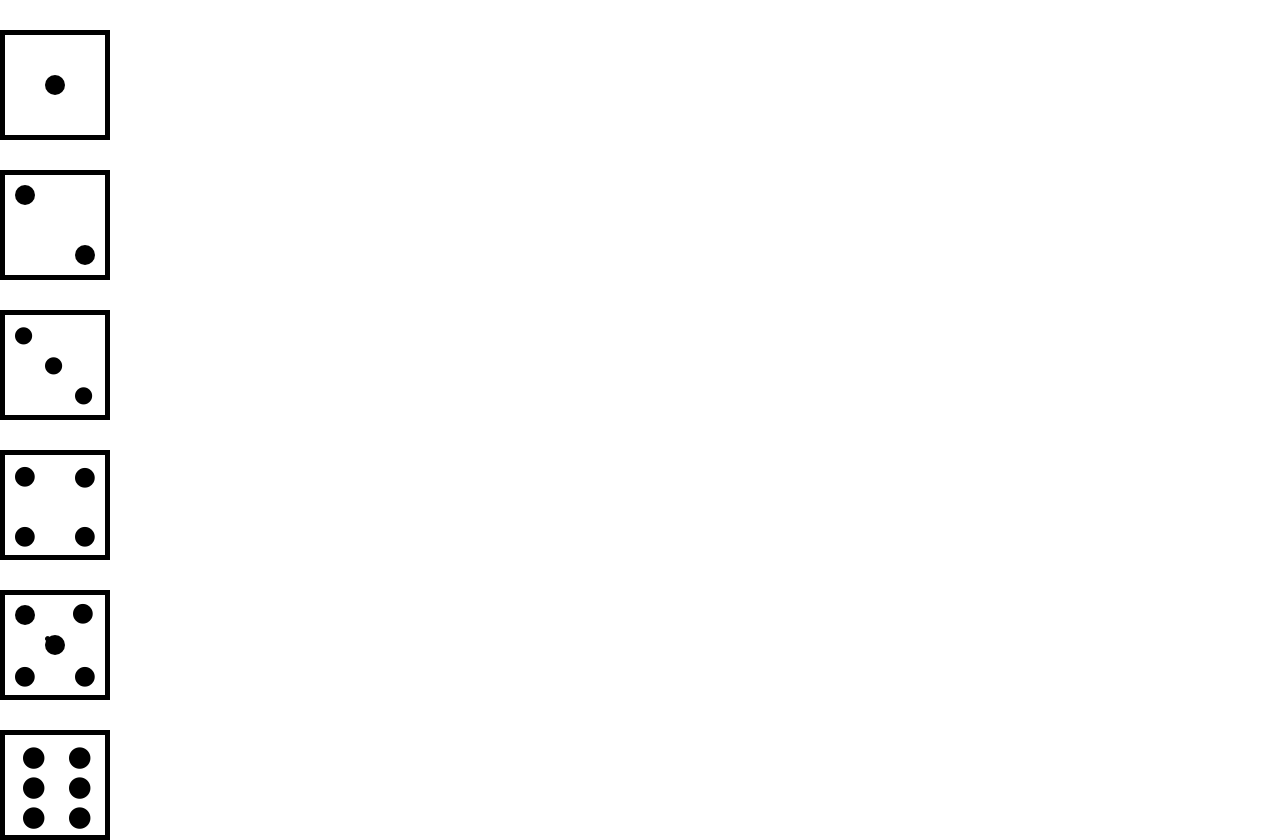
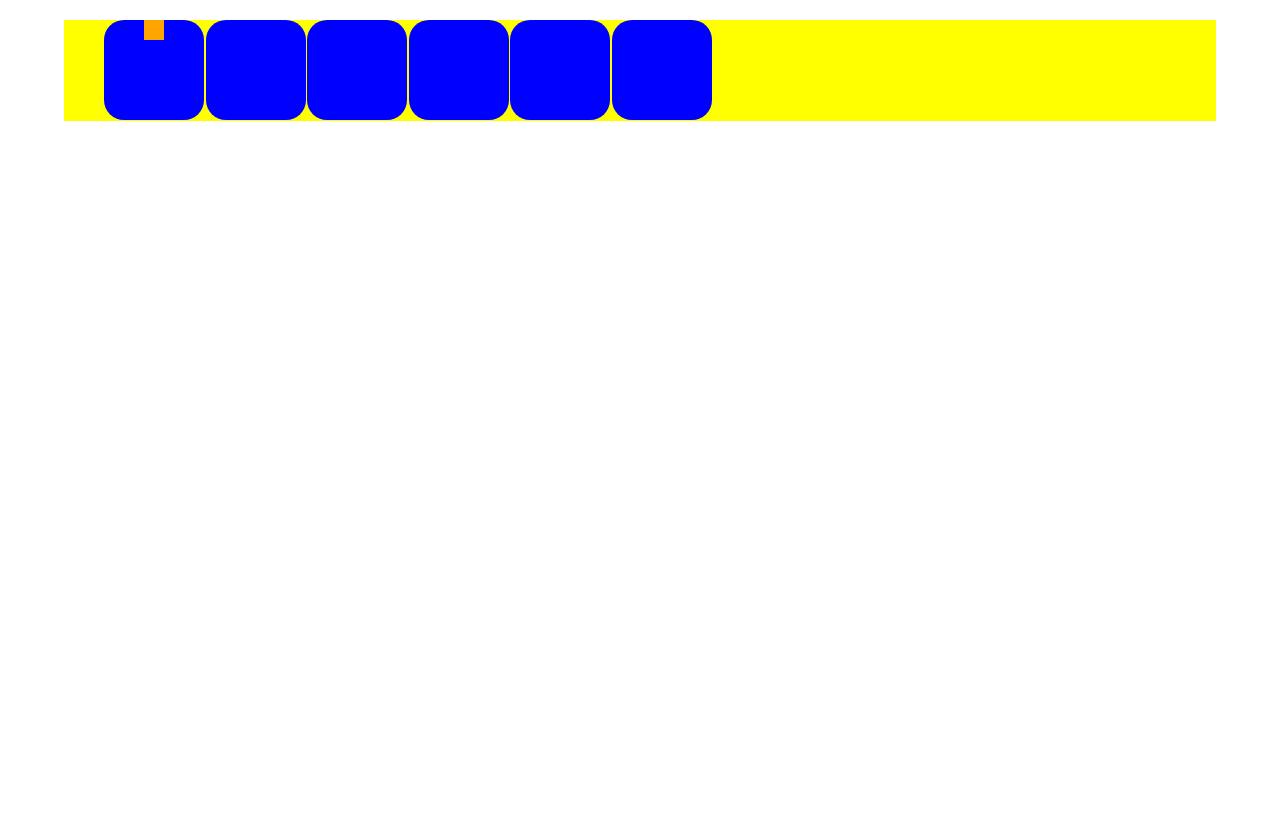
Before and after one commit to geekwise-jennifer-tablett/dice, a plain HTML site: page index.html in a window 1280 px wide. Drawn offline with Linux system fonts and the light colour scheme.

Commit message:
dice_try_two
02/29/16 14:34

```diff
--- a/css/style.css
+++ b/css/style.css
@@ -1,184 +1,34 @@
 html,body{
-    margin:0;
-    padding:0;
-    font-size:62.5%;
-}
-
-.dice{
-    margin-top:3rem;
-    height:10rem;
-    width:10rem;
-    border:0.5rem solid black;
-}
-/*dice_one*/
-.dice > #one{
-    margin:0 auto;
-    padding:0;
-    height:20px;
-    width:20px;
-    border-radius:50rem;
-    position:relative;
-    transform:translateY(40px);
-    background-color:black;
-}
-
-/*dice_two*/
-#top_left{
-    clear:both;
-    margin:10px;
-    padding:0;
-    height:20px;
-    width:20px;
-    border-radius:50rem;
-    float:left;
-    background-color:black;
-}
-#bottom_right{
-    clear:both;
-    margin:10px;
-    padding:0;
-    height:20px;
-    width:20px;
-    border-radius:50rem;
-    float:right;
-    position:relative;
-    transform:translateY(20px);
-    background-color:black;
-}
-
-/*dice_three*/
-
-span{
-    clear:both;
-    margin:10px;
-    padding:0;
-    height:20px;
-    width:20px;
-    font-size:20px;
-    border-radius:50rem;
-    float:left;
-}
-
-span:nth-child(2){
-    margin:0 auto;
-    position:relative;
-    transform:translateX(40px)
-
-
-}
-span:nth-child(3){
-   float:right;
-}
-/*dice_four*/
-#t_left{
-    clear:both;
-    margin:10px;
-    padding:0;
-    height:20px;
-    width:20px;
-    font-size:23px;
-    float:left;
-
-
-}
-#t_right{
-    clear:both;
-    margin:10px;
-    padding:0;
-    height:20px;
-    width:20px;
-    font-size:23px;
-    float:right;
-    position:relative;
-    transform:translateY(-39px);
-}
-#b_left{
-
-    margin:10px;
-    padding:0;
-    height:20px;
-    width:20px;
-    font-size:23px;
-    float:left;
-    position:relative;
-    transform:translateY(20px);
-
-}
-#b_right{
-    margin:10px;
-    padding:0;
-    height:20px;
-    width:20px;
-    font-size:23px;
-    float:right;
-    position:relative;
-    transform:translateY(-20px);
-}
-
-/*dice_five*/
-#five_tr{
-    clear:both;
-    margin:0;
-    padding:0;
-    height:20px;
-    width:20px;
-    font-size:23px;
-    float:right;
-    position:relative;
-    transform:translateY(-33px);
-    display: block;
-    right:12px;
-}
-#center{
-    clear:both;
-    margin:0 auto;
-    padding:0;
-    height:20px;
-    width:20px;
-    border-radius:50rem;
-    position:relative;
-    transform:translateY(-20px);
-    background-color:black;
-}
-#five_bl{
-    clear:both;
-    margin:10px;
-    padding:0;
-    height:20px;
-    width:20px;
-    font-size:23px;
-    float:left;
-    position:relative;
-    transform:translateY(-20px);
-}
-
-#five_br{
-    margin:10px;
-    padding:0;
-    height:20px;
-    width:20px;
-    font-size:23px;
-    float:right;
-    position:relative;
-    transform:translateY(-20px);
-}
-/*dice_six*/
-.dice > ul{
-    clear: both;
     margin:0;
     padding:0;
     height:100%;
     width:100%;
-    display:block;
-    font-size:50px;
+    font-size:62.5%;
 }
-.dice > ul > li{
-    margin:  10px 18px;
+main{
+    margin:0 auto;
+    height:90%;
+    width:90%;
+}
+ul{
+   margin-top:20px;
+   display:block;
+   list-style:none;    background-color:yellow;
+}
+.dice{
+    margin:0 auto;
     padding:0;
-    height:10px;
-    width:10px;
-    font-size:25px;
-    display:block;
-    list-style:none;
-    float:left;
+    border-radius:20px;
+    height:10rem;
+    width:10rem;
+    display:inline-block;
+    background-color:blue;
 }
+#dot_center{
+    margin: 0 auto;
+    height:2rem;
+    width:2rem;
+    position:relative;
+
+    background-color:orange;
+}
--- a/index.html
+++ b/index.html
@@ -6,59 +6,44 @@
       <link  rel="stylesheet" href="http://cdnjs.cloudflare.com/ajax/libs/font-awesome/4.4.0/css/font-awesome.min.css"/>
     </head>
     <body>
-       <main>
-        <!--dice_one-->
-        <div class="dice">
-            <div id="one">
-</div>
-        </div>
-         <!--dice_two-->
-        <div class="dice">
-            <div id="top_left"></div>
-            <div id="bottom_right"></div>
-        </div>
-         <!--dice_three-->
-        <div class="dice">
-        <span> <i class="fa fa-circle"></i></span>
-        <span> <i class="fa fa-circle"></i></span>
-        <span> <i class="fa fa-circle"></i></span>
-        </div>
-         <!--dice_four-->
-        <div class="dice">
-           <section id="t_left"><i class="fa fa-circle"></i>
-           </section>
-           <section id="t_right"><i class="fa fa-circle"></i>
-           </section>
-           <section id="b_left"><i class="fa fa-circle"></i>
-           </section>
-            <section id="b_right"><i class="fa fa-circle"></i></section>
-        </div>
-         <!--dice_five-->
-        <div class="dice">
-           <div id="top_left"></div>
-            <div id="five_tr"><i class="fa fa-circle"></i>
-            </div>
-            <div id="center">
-                <i class="fa fa-circle"></i>
-           </div>
-           <div id="five_bl">
-               <i class="fa fa-circle"></i>
-           </div>
-            <div id="five_br">
-              <i class="fa fa-circle"></i>
-            </div>
-        </div>
-         <!--dice_six-->
-        <div class="dice">
-           <ul>
-               <li><i class="fa fa-circle"></i></li>
-               <li><i class="fa fa-circle"></i></li>
-               <li><i class="fa fa-circle"></i></li>
-               <li><i class="fa fa-circle"></i></li>
-               <li><i class="fa fa-circle"></i></li>
-               <li><i class="fa fa-circle"></i></li>
-           </ul>
-        </div>
-     </main>
+      <main>
+       <ul>
+           <li class="dice">
+                <div id="dot_center"></div>
+
+           </li>
+           <li class="dice">
+               <div></div>
+               <div></div>
+           </li>
+           <li class="dice">
+               <div></div>
+               <div></div>
+               <div></div>
+           </li>
+           <li class="dice">
+               <div></div>
+               <div></div>
+               <div></div>
+               <div></div>
+           </li>
+           <li class="dice">
+               <div ></div>
+               <div></div>
+               <div></div>
+               <div></div>
+               <div></div>
+           </li>
+           <li class="dice">
+               <div></div>
+               <div></div>
+               <div></div>
+               <div></div>
+               <div></div>
+               <div></div>
+           </li>
+
+       </ul>
+       </main>
     </body>
 </html>
```
